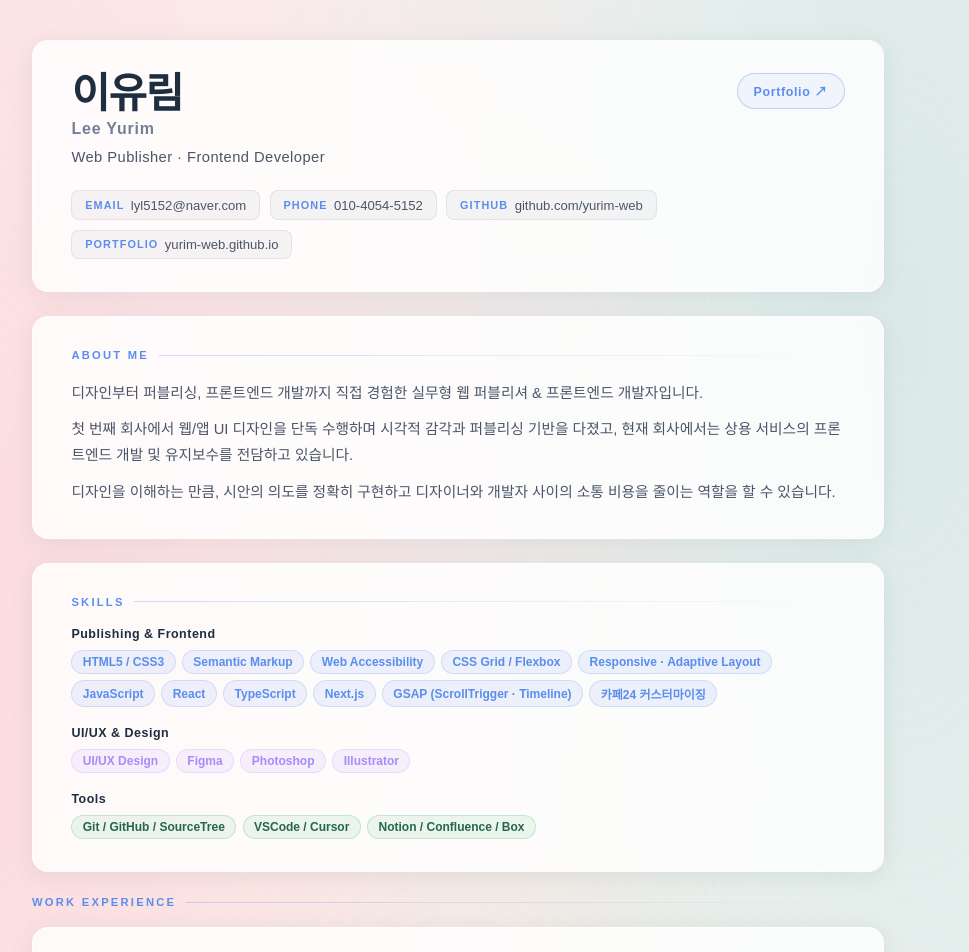
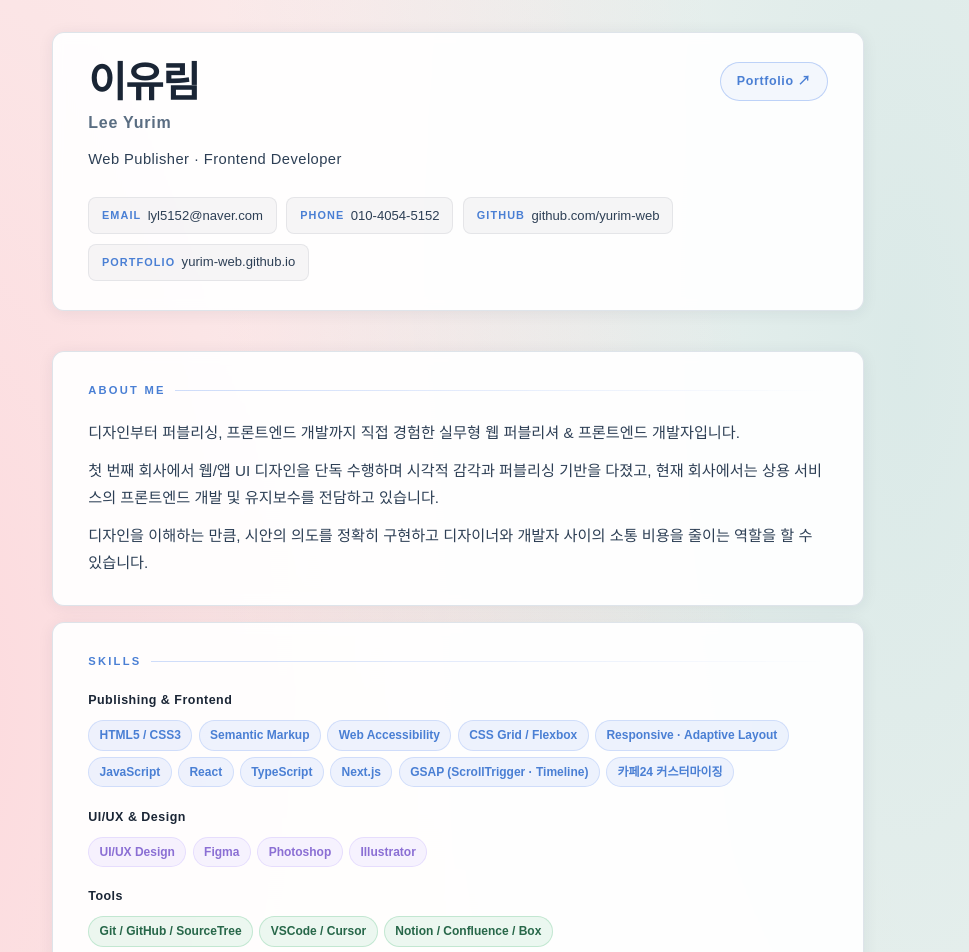
Before and after one commit to yurim-web/resume, a React (Vite) app: page / in a window 1280 px wide. Shown: the top 952 px of the page, without its empty margins (182-1151 px from the left). Built offline with nearby package versions, Linux system fonts and the light colour scheme; a web font is replaced by a local one.

Commit message:
style: 가독성 개선 - 텍스트 색상 강화, 카드 불투명도 조정

```diff
--- a/src/components/AboutMe.module.css
+++ b/src/components/AboutMe.module.css
@@ -1,15 +1,11 @@
-.section {
-  margin-bottom: 1.5rem;
-}
-
 .content {
   display: flex;
   flex-direction: column;
-  gap: 0.7rem;
+  gap: 0.65rem;
 }
 
 .content p {
-  font-size: 0.92rem;
-  line-height: 1.75;
+  font-size: 0.95rem;
+  line-height: 1.8;
   color: var(--text-sub);
 }
--- a/src/components/Achievements.module.css
+++ b/src/components/Achievements.module.css
@@ -1,7 +1,3 @@
-.section {
-  margin-bottom: 1.5rem;
-}
-
 /* Achievements */
 .achieveList {
   list-style: none;
--- a/src/components/Career.module.css
+++ b/src/components/Career.module.css
@@ -1,7 +1,3 @@
-.section {
-  margin-bottom: 1.5rem;
-}
-
 .careerList {
   display: flex;
   flex-direction: column;
@@ -138,9 +134,9 @@
 }
 
 .taskList li {
-  font-size: 0.85rem;
+  font-size: 0.9rem;
   color: var(--text-sub);
-  line-height: 1.6;
+  line-height: 1.7;
   padding-left: 1em;
   position: relative;
 }
--- a/src/components/Skills.module.css
+++ b/src/components/Skills.module.css
@@ -1,7 +1,3 @@
-.section {
-  margin-bottom: 1.5rem;
-}
-
 .groups {
   display: flex;
   flex-direction: column;
--- a/src/index.css
+++ b/src/index.css
@@ -18,22 +18,24 @@
    색상, 반경, 그림자 등 디자인 토큰
    수정 시 전체 페이지에 반영됨 */
 :root {
-  --navy: #1e2d40;           /* 기본 텍스트 (진한 네이비) */
-  --accent: #5b8dee;         /* 포인트 블루 */
-  --accent2: #a78bfa;        /* 포인트 퍼플 */
-  --text: #1e2d40;
-  --text-sub: #4a5568;       /* 본문 보조 텍스트 */
-  --text-light: #718096;     /* 흐린 텍스트 (날짜, 라벨 등) */
-  --card-bg: rgba(255, 255, 255, 0.82);
-  --card-border: rgba(255, 255, 255, 0.6);
-  --radius: 16px;
-  --shadow: 0 4px 24px rgba(30, 45, 64, 0.08);
+  --navy: #1a2535;           /* 기본 텍스트 (진한 네이비) */
+  --accent: #4a7fd4;         /* 포인트 블루 */
+  --accent2: #8b6fd4;        /* 포인트 퍼플 */
+  --text: #1a2535;
+  --text-sub: #2d3f55;       /* 본문 텍스트 - 가독성을 위해 진하게 */
+  --text-light: #5a6d82;     /* 보조 텍스트 (날짜, 라벨 등) */
+  --card-bg: rgba(255, 255, 255, 0.93);
+  --card-border: rgba(200, 210, 220, 0.6);
+  --radius: 12px;
+  --shadow: 0 2px 16px rgba(30, 45, 64, 0.07);
 }
 
 html { scroll-behavior: smooth; }
 
 body {
   font-family: 'Pretendard Variable', Pretendard, sans-serif;
+  font-size: 15px;
+  line-height: 1.7;
   color: var(--text);
   -webkit-font-smoothing: antialiased;
 }
@@ -53,21 +55,23 @@ body {
 
 /* ===== 레이아웃 ===== */
 .resume-container {
-  max-width: 900px;
+  max-width: 860px;
   margin: 0 auto;
-  padding: 2.5rem 1.5rem 5rem;
+  padding: 2rem 1.5rem 4rem;
+  display: flex;
+  flex-direction: column;
+  gap: 1rem;
 }
 
-/* ===== 공통 카드 =====
-   각 섹션을 감싸는 반투명 유리(glassmorphism) 카드 */
+/* ===== 공통 카드 ===== */
 .card {
   background: var(--card-bg);
   border: 1px solid var(--card-border);
   border-radius: var(--radius);
-  padding: 2rem 2.4rem;
+  padding: 1.8rem 2.2rem;
   box-shadow: var(--shadow);
-  backdrop-filter: blur(12px);
-  -webkit-backdrop-filter: blur(12px);
+  backdrop-filter: blur(6px);
+  -webkit-backdrop-filter: blur(6px);
 }
 
 /* ===== 섹션 타이틀 =====
```
